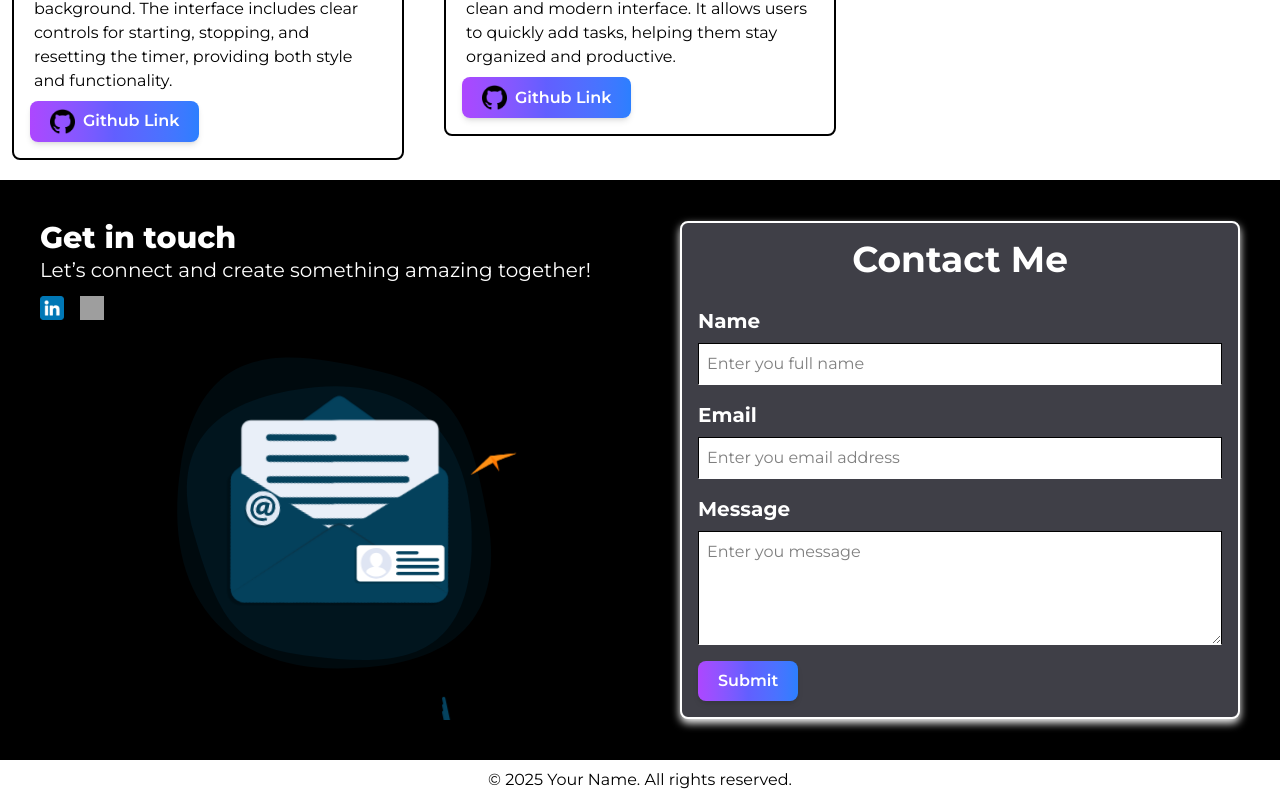
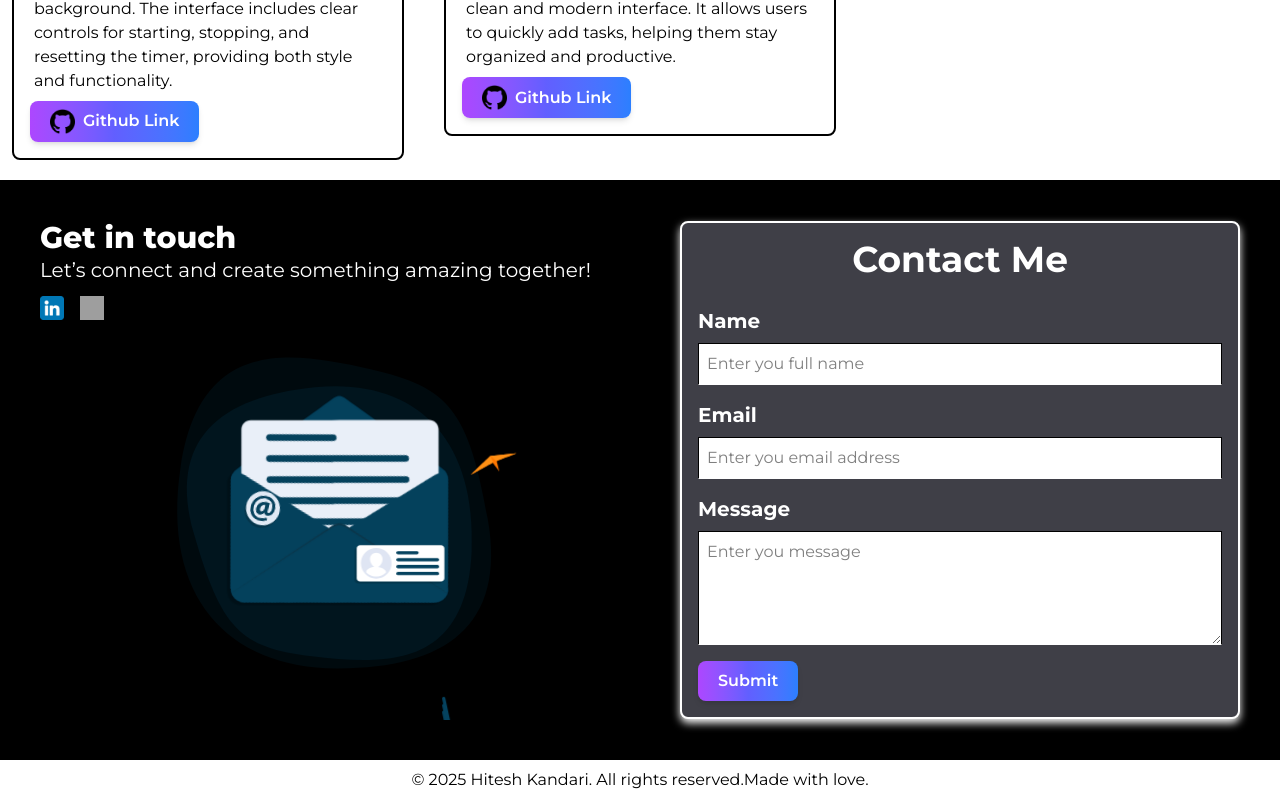
Before and after one commit to Hitesh04codebot/myportfolio-using-react, a React (Vite) app: page / in a window 1280 px wide. Shown: the part 1936-2736 px from the top of the page. Built offline with nearby package versions, Linux system fonts and the light colour scheme; grey boxes are pictures that could not be loaded; a web font is replaced by a local one.

Commit message:
changes in footer

```diff
--- a/src/components/Footer.jsx
+++ b/src/components/Footer.jsx
@@ -3,7 +3,7 @@ import React from 'react'
 function Footer() {
   return (
     <footer className="bg-white text-black text-center py-2 px-2 text-sm sm:text-base">
-      © {new Date().getFullYear()} Your Name. All rights reserved.
+      © {new Date().getFullYear()} Hitesh Kandari. All rights reserved.Made with love.
     </footer>
   )
 }
```
